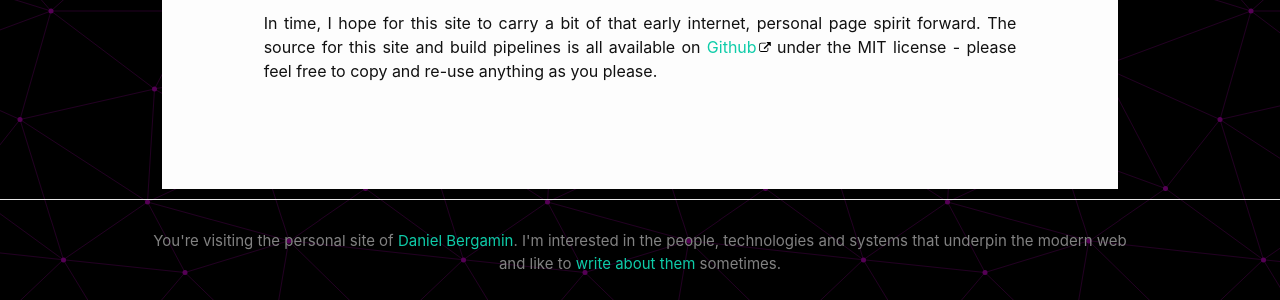
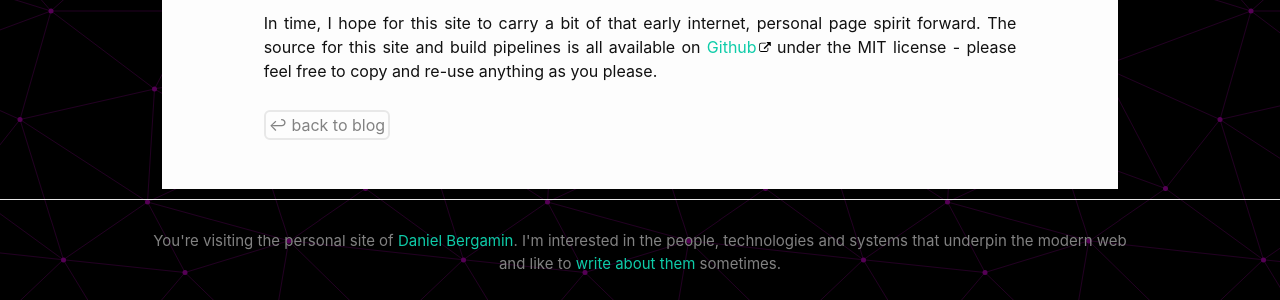
Before and after one commit to dbergamin/dbergamin-personal-site, a Jekyll site: the page built from site/_posts/2020-02-06-about-this-site.markdown, in a window 1280 px wide. Shown: the part 580-880 px from the top of the page. Built offline with Jekyll 4.4.1, drawn with Linux system fonts in a browser that asks for light colours.

Commit message:
Remove trailing slash from blog link, add button to navigate back to blog index to posts

```diff
--- a/site/_includes/footer.html
+++ b/site/_includes/footer.html
@@ -2,6 +2,6 @@
   <div class="site-footer-content">
     <data class="u-url" href="{{ "/" | relative_url }}"></data>
     <p>You're visiting the personal site of <a href="/cv.html">Daniel Bergamin</a>. I'm interested in the people, technologies
-      and systems that underpin the modern web and like to <a href="/blog/">write about them</a> sometimes.</p>
+      and systems that underpin the modern web and like to <a href="/blog">write about them</a> sometimes.</p>
   </div>
 </footer>
--- a/site/_includes/terminal.html
+++ b/site/_includes/terminal.html
@@ -364,7 +364,7 @@
           "public": {
             ".": "/",
             "blog": {
-              ".": "/blog/"
+              ".": "/blog"
             },
             "about.html": "/about.html",
             "cv.html": "/cv.html"
--- a/site/_layouts/post.html
+++ b/site/_layouts/post.html
@@ -18,10 +18,6 @@ layout: default
   <div class="post-content e-content" itemprop="articleBody">
     {{ content }}
   </div>
-
-  {%- if site.disqus.shortname -%}
-    {%- include disqus_comments.html -%}
-  {%- endif -%}
-
+  <p><span class="back-to-blog"><a href="/blog">&#8617; back to blog</a></span></p>
   <a class="u-url" href="{{ page.url | relative_url }}" hidden></a>
 </article>
--- a/site/_sass/custom/_extensions.scss
+++ b/site/_sass/custom/_extensions.scss
@@ -15,3 +15,16 @@
     background-size: cover;
   }
 }
+
+
+// Custom widget linking back to blog
+// Plonked at the top of posts
+.back-to-blog {
+  border: 2px solid $grey-color-light;
+  border-radius: 6px;
+  padding:3px;
+
+  a {
+    color: $grey-color;
+  }
+}
--- a/site/blog.markdown
+++ b/site/blog.markdown
@@ -1,5 +1,5 @@
 ---
 layout: blog
 title: Blog
-permalink: /blog/
+permalink: /blog
 ---
```
Also changed, not shown: site/_includes/disqus_comments.html (deleted, +0 -20 lines).
